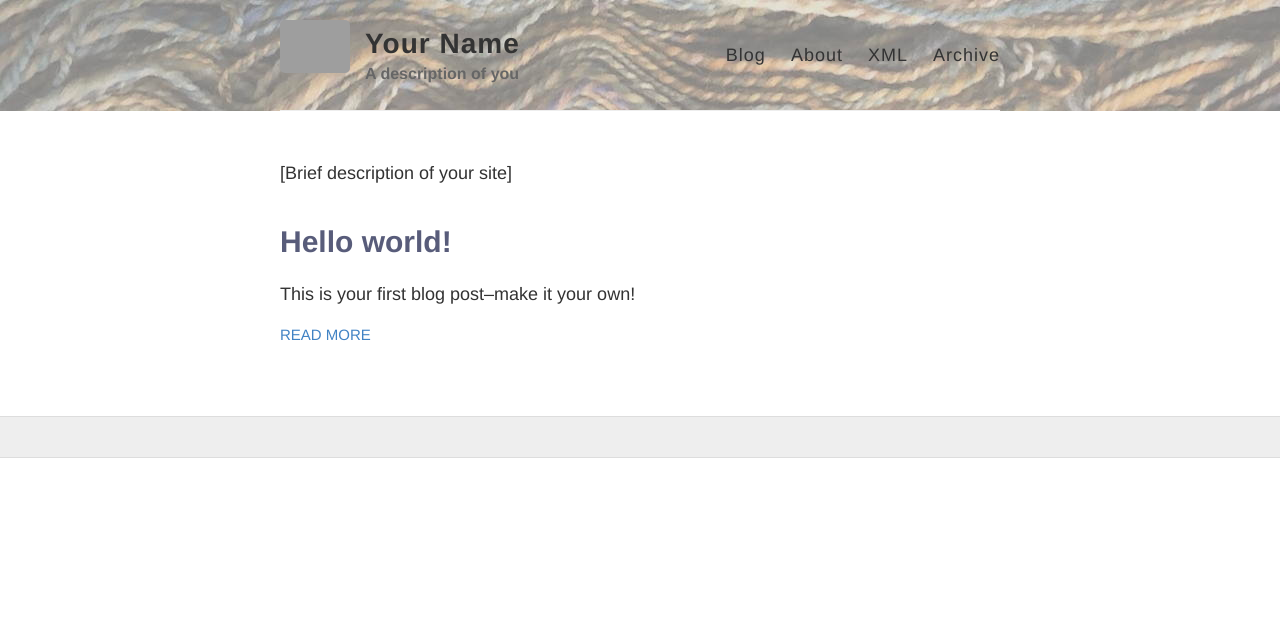
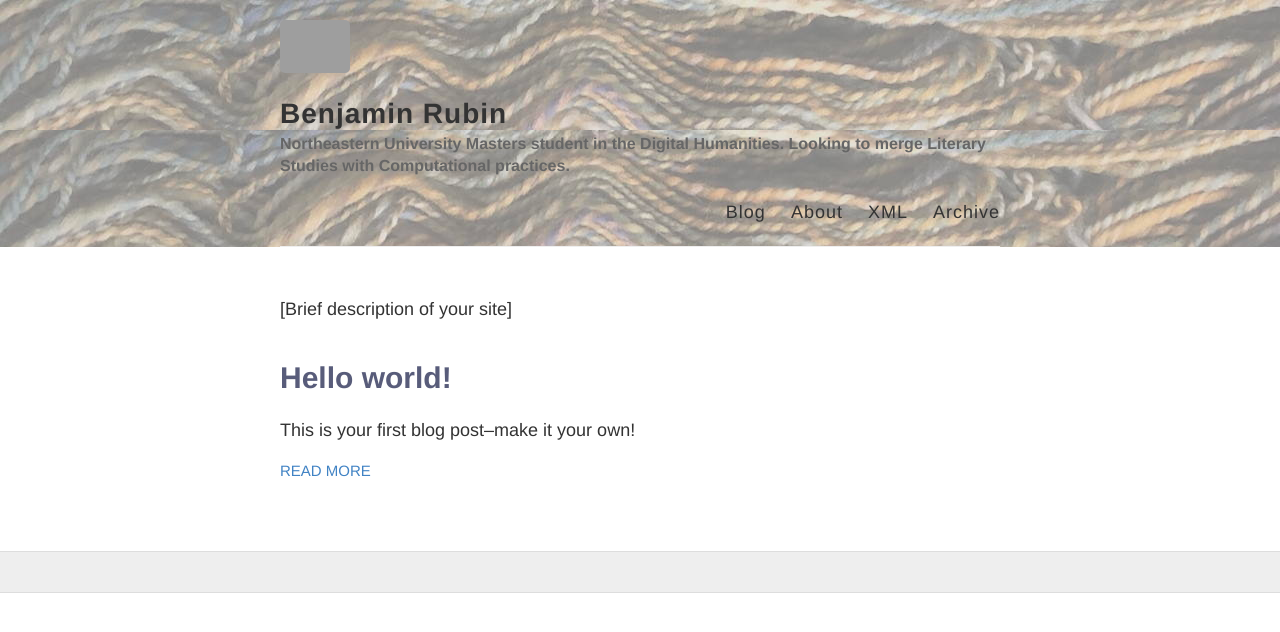
Before and after one commit to ben-rub1n/ben-rub1n.github.io, a Jekyll site: the page built from index.html, in a window 1280 px wide. Shown: the top 632 px of the page. Built offline with Jekyll 4.4.1, drawn with Linux system fonts in a browser that asks for light colours; grey boxes are pictures that could not be loaded.

Commit message:
Update _config.yml

```diff
--- a/_config.yml
+++ b/_config.yml
@@ -3,10 +3,10 @@
 #
 
 # Name of your site (displayed in the header)
-name: Your Name
+name: Benjamin Rubin
 
 # Short bio or description (displayed in the header)
-description: A description of you
+description: Northeastern University Masters student in the Digital Humanities. Looking to merge Literary Studies with Computational practices.
 
 # URL of your avatar or profile pic
 avatar: https://raw.githubusercontent.com/[yourusername]/[yourusername].github.io/master/images/[filename].jpg
```
